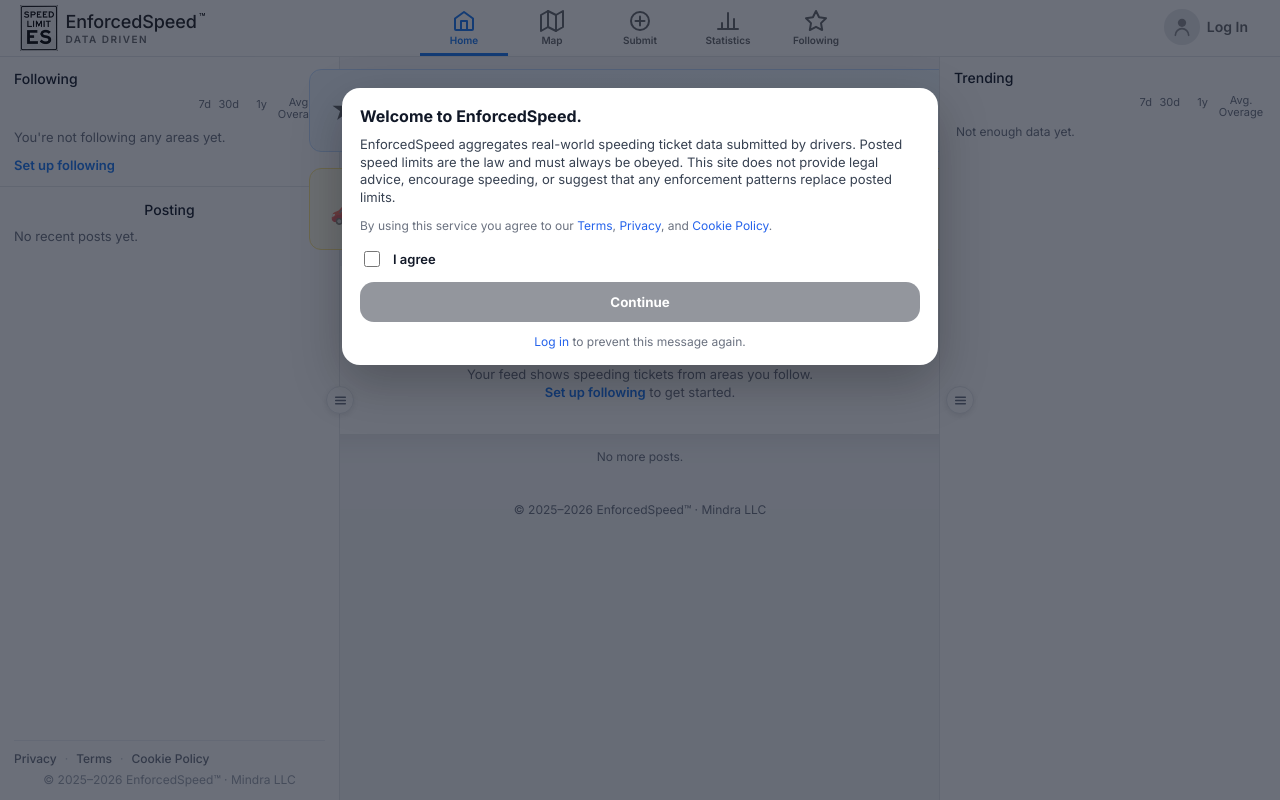
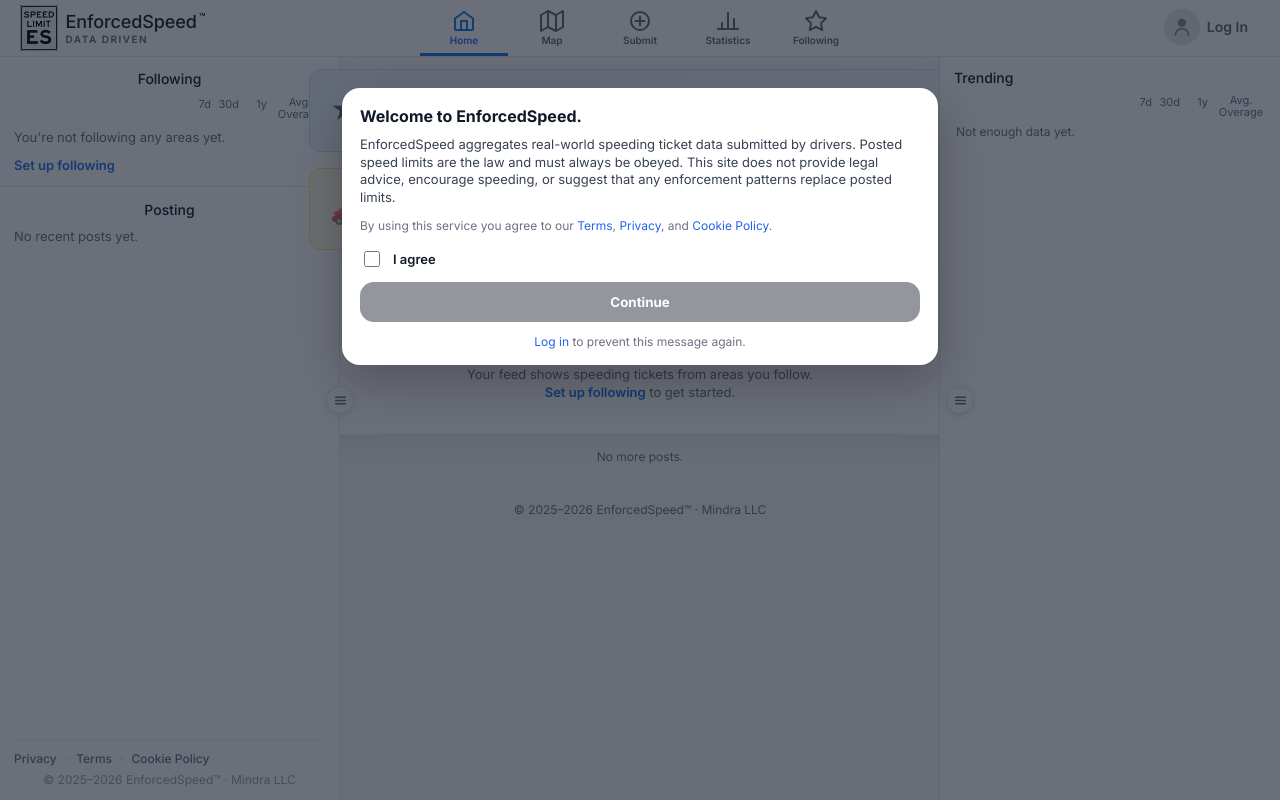
Before and after one commit to n0dr0g488/enforcedspeed, a Flask app: page / in a window 1280 px wide. Run offline with Flask 3, Linux system fonts and the light colour scheme; data that the repository does not hold is empty; some libraries are stand-ins or nearby versions.

Commit message:
v637: fix sidebar title centering - add width:100%

```diff
--- a/VERSION.txt
+++ b/VERSION.txt
@@ -1 +1 @@
-v636
+v637
--- a/templates/home_feed.html
+++ b/templates/home_feed.html
@@ -54,7 +54,7 @@
 
           <div class="rail-section" style="border-top:0;">
             <div style="display:flex; align-items:flex-end; justify-content:space-between; gap:8px;">
-              <div style="font-size:14px; font-weight:500; color:#111827; text-align:center;">Following</div>
+              <div style="font-size:14px; font-weight:500; color:#111827; text-align:center; width:100%;">Following</div>
             </div>
 
             <div style="margin-top:10px;">
@@ -98,7 +98,7 @@
           {# Suggested nearby counties #}
           {% if suggested_counties and suggested_counties|length > 0 %}
           <div class="rail-section" id="suggestedCountiesSection">
-            <div style="font-size:14px; font-weight:500; color:#111827; text-align:center;">Suggested</div>
+            <div style="font-size:14px; font-weight:500; color:#111827; text-align:center; width:100%;">Suggested</div>
             <div style="margin-top:10px; display:flex; flex-direction:column; gap:6px;">
               {% for sc in suggested_counties %}
                 <div class="suggested-county-row" data-geoid="{{ sc.geoid }}" style="display:flex; align-items:center; justify-content:space-between; gap:6px;">
@@ -147,7 +147,7 @@
 
           {# Posting #}
           <div class="rail-section">
-            <div style="font-size:14px; font-weight:500; color:#111827; text-align:center;">Posting</div>
+            <div style="font-size:14px; font-weight:500; color:#111827; text-align:center; width:100%;">Posting</div>
             <div style="margin-top:10px; display:flex; flex-direction:column; gap:10px;">
               {% if recent_users and recent_users|length > 0 %}
                 {% for ru in recent_users %}
@@ -1177,7 +1177,7 @@ function startAutoLoad(){
         <div class="rail-section">
   <div style="display:flex; align-items:flex-end; justify-content:space-between; gap:8px;">
     <div style="display:flex; flex-direction:column; line-height:1.1;">
-      <div style="font-size:14px; font-weight:500; color:#111827; text-align:center;">Trending</div>
+      <div style="font-size:14px; font-weight:500; color:#111827; text-align:center; width:100%;">Trending</div>
     </div>
   </div>
 
```
